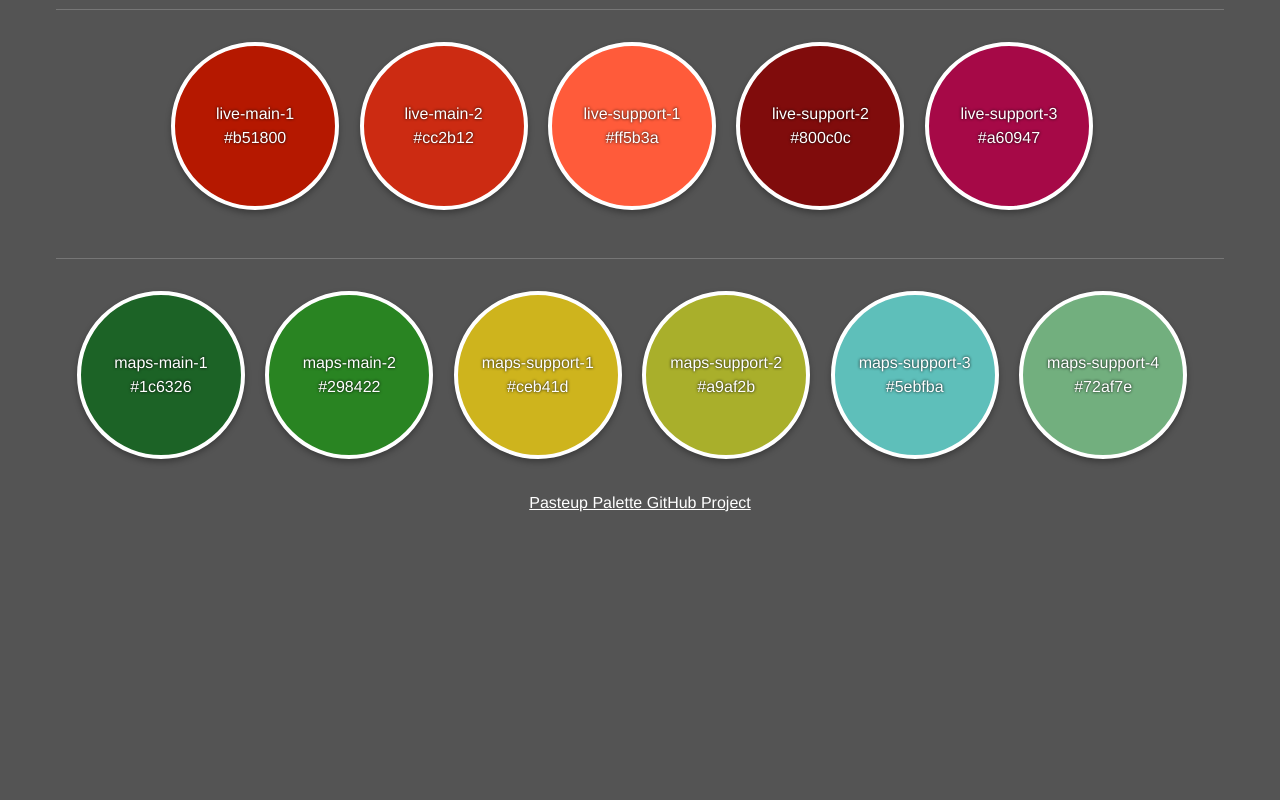
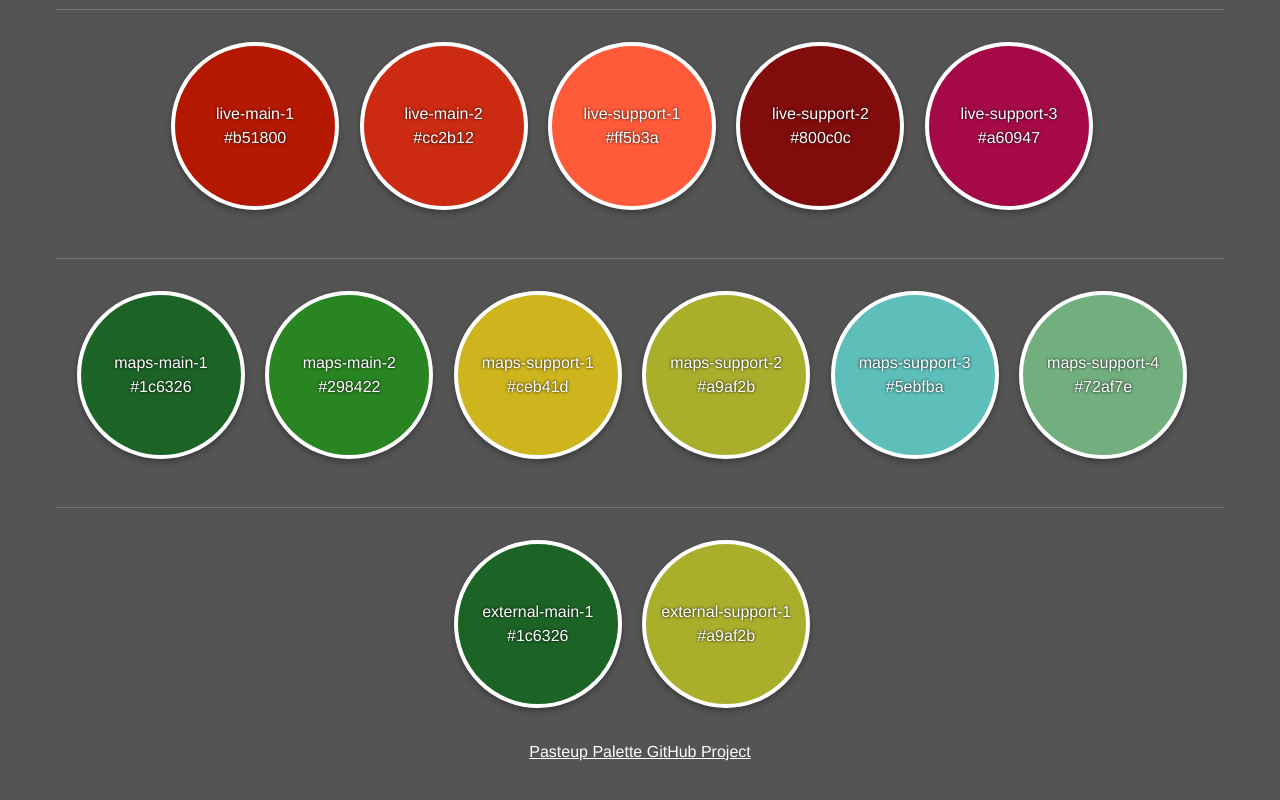
Before and after one commit to guardian/pasteup-palette, a plain HTML site: page demo/index.html in a window 1280 px wide. Shown: the part 2310-3110 px from the top of the page. Before the commit the page ends 2889 px from the top, so only its background shows below. Drawn offline with Linux system fonts and the light colour scheme.

Commit message:
Releasing docs and demo to http://guardian.github.io/pasteup-palette/

```diff
--- a/demo/demo.css
+++ b/demo/demo.css
@@ -261,6 +261,14 @@ a {
 
 .b-maps-support-4 {
   background-color: #72af7e;
+}
+
+.b-external-main-1 {
+  background-color: #1c6326;
+}
+
+.b-external-support-1 {
+  background-color: #a9af2b;
 }
 
 [class^=b-] {
@@ -737,3 +745,23 @@ a {
   visibility: hidden;
   content: "maps-support-4";
 }
+
+.b-external-main-1 {
+  text-shadow: 0 0 3px #000000;
+  font-weight: 200;
+  color: #ffffff;
+}
+.b-external-main-1:before {
+  visibility: hidden;
+  content: "external-main-1";
+}
+
+.b-external-support-1 {
+  text-shadow: 0 0 3px #000000;
+  font-weight: 200;
+  color: #ffffff;
+}
+.b-external-support-1:before {
+  visibility: hidden;
+  content: "external-support-1";
+}
--- a/demo/index.html
+++ b/demo/index.html
@@ -83,6 +83,11 @@
     <div class="b-maps-support-3"></div>
     <div class="b-maps-support-4"></div>
 
+    <div class="clear"></div>
+
+    <div class="b-external-main-1"></div>
+    <div class="b-external-support-1"></div>
+
     <p><a href="https://github.com/guardian/pasteup-palette">Pasteup Palette GitHub Project</a></p>
 
     <script>
```
Also changed, not shown: docs/index.html (+4 -0 lines).
